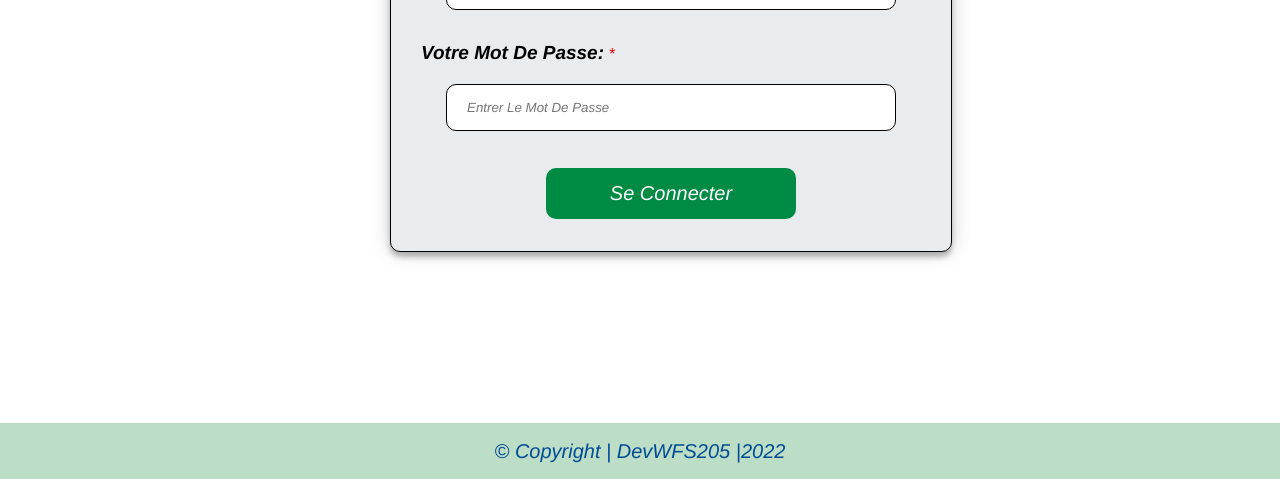
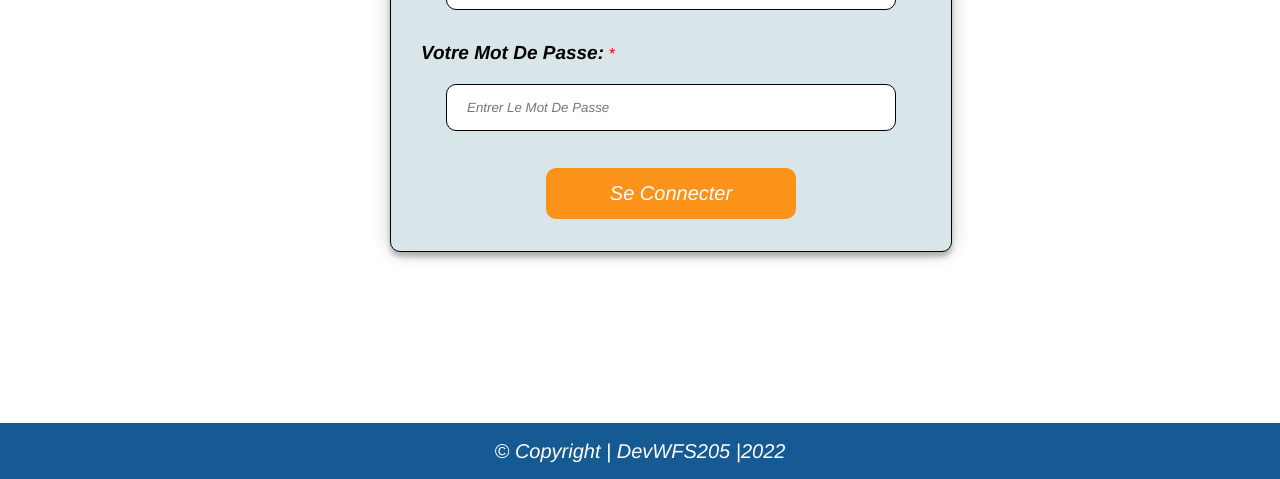
Before and after one commit to ayoub-deguiri/projetDev205, a PHP site: page /login.html in a window 1280 px wide. Shown: the part 321-800 px from the top of the page. Run offline with PHP 8.4, Linux system fonts and the light colour scheme.

Commit message:
Update login.css

```diff
--- a/styles/login.css
+++ b/styles/login.css
@@ -22,7 +22,7 @@ body {
     padding: 0px 40px;
     align-items: center;
     justify-content: space-between;
-    background-color: #BCDDC6;
+    background-color:var( --color1);
     border-radius: 0 0 60px 60px;
 }
 
@@ -36,6 +36,7 @@ a {
     height: 100px;
     width: 100px;
 }
+
 
 #container {
     width: 600px;
@@ -51,7 +52,7 @@ form {
     width: 100%;
     padding: 30px;
     border: 1px solid black;
-    background: rgb(232, 236, 239);
+    background: var( --color3);
     box-shadow: 0 0 20px 0 rgba(0, 0, 0, 0.2), 0 5px 5px 0 rgba(0, 0, 0, 0.24);
     font-family: arial black;
     border-radius: 10px;
@@ -65,7 +66,7 @@ form {
     margin-top: 8%;
     font-size: 45px;
     padding-bottom: 40px;
-    color: #008B45;
+    color:var( --color2);
     max-width: 100%;
     font-family: Verdana, Geneva, Tahoma, sans-serif;
 }
@@ -87,7 +88,7 @@ input[type=password] {
 
 
 button[type=submit] {
-    background-color: #008B45;
+    background-color: var( --color2);
     color: white;
     padding: 14px 20px;
     font-size: 20px;
@@ -100,8 +101,8 @@ button[type=submit] {
 }
 
 button[type=submit]:hover {
-    background-color: #BCDDC6;
-    color: green;
+    background-color: var( --color2);
+    color:white;
     border: 0 solid#008B45;
 }
 
@@ -121,11 +122,11 @@ label {
 footer {
     display: flex;
     margin-top: 50px;
-    background-color: #bcddc6;
+    background-color: var( --color1);
     justify-content: center;
     align-items: center;
 
-    color: #004b93;
+    color: white;
     position: fixed;
     left: 0;
     bottom: 0;
@@ -222,3 +223,8 @@ footer p {
 
     }
 }
+:root{
+    --color1:#155A93;
+    --color2:#FB931B;
+    --color3:#D8E6EA;
+}
```
